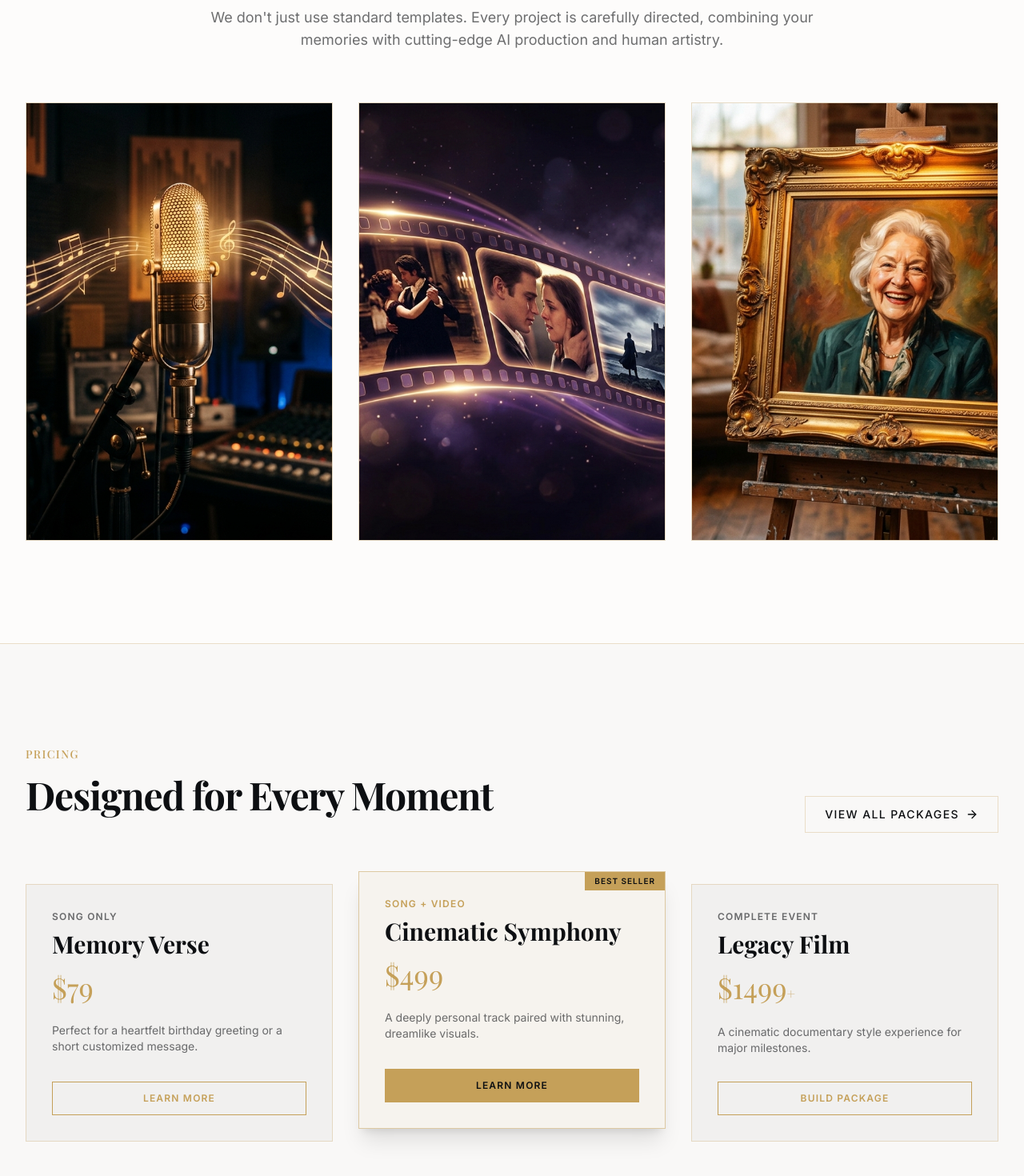
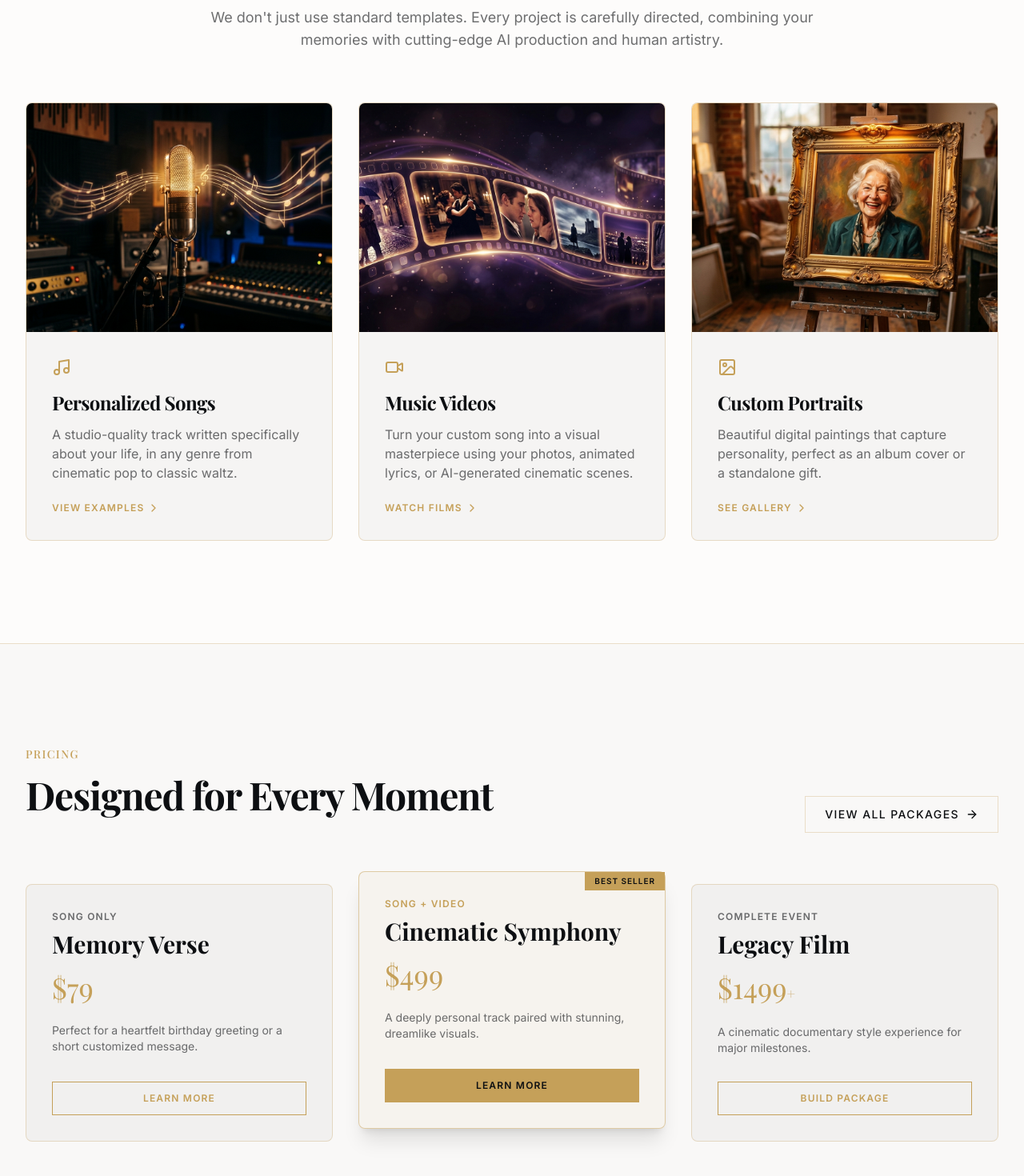
Before and after one commit to sbolotnikov/story-melody-studio, a Next.js app: page / in a window 1280 px wide. Shown: the part 1360-2830 px from the top of the page at 80% size. Built offline with nearby package versions, Linux system fonts and the light colour scheme; no server answers; a web font is replaced by a local one.

Commit message:
fix front page

```diff
--- a/app/page.tsx
+++ b/app/page.tsx
@@ -125,9 +125,9 @@ export default function Home() {
           </div>
 
           <div className="grid grid-cols-1 md:grid-cols-3 gap-8">
-            <div className="group relative border border-border bg-muted flex flex-col items-start overflow-hidden">
-              <div className="w-full aspect-4/3 overflow-hidden">
-                <Image src={songImg} alt="Personalized Song" className="w-full h-full object-cover group-hover:scale-105 transition-transform duration-700" fill />
+            <div className="group relative border border-border bg-muted rounded-lg flex flex-col items-start overflow-hidden">
+              <div className="w-full aspect-4/3 overflow-hidden relative">
+                <Image src={songImg} alt="Personalized Song" className="w-full object-cover group-hover:scale-105 transition-transform duration-700" fill />
               </div>
               <div className="p-8 w-full flex flex-col grow">
                 <Music className="w-6 h-6 mb-4 text-brand-gold" />
@@ -139,9 +139,9 @@ export default function Home() {
               </div>
             </div>
 
-            <div className="group relative border border-border bg-muted flex flex-col items-start overflow-hidden">
-              <div className="w-full aspect-4/3 overflow-hidden">
-                <Image src={videoImg} alt="Cinematic Music Videos" className="w-full h-full object-cover group-hover:scale-105 transition-transform duration-700" fill />
+            <div className="group relative border border-border rounded-lg bg-muted flex flex-col items-start overflow-hidden">
+              <div className="w-full aspect-4/3 overflow-hidden relative">
+                <Image src={videoImg} alt="Cinematic Music Videos" className="w-full object-cover group-hover:scale-105 transition-transform duration-700" fill />
               </div>
               <div className="p-8 w-full flex flex-col grow">
                 <Video className="w-6 h-6 mb-4 text-brand-gold" />
@@ -153,11 +153,11 @@ export default function Home() {
               </div>
             </div>
 
-            <div className="group relative border border-border bg-muted flex flex-col items-start overflow-hidden">
-              <div className="w-full aspect-4/3 overflow-hidden">
-                <Image src={portraitImg} alt="Custom Portraits" className="w-full h-full object-cover group-hover:scale-105 transition-transform duration-700" fill/>
+            <div className="group relative border border-border bg-muted rounded-lg flex flex-col items-start overflow-hidden">
+              <div className="w-full aspect-4/3 overflow-hidden relative">
+                <Image src={portraitImg} alt="Custom Portraits" className="w-full object-cover group-hover:scale-105 transition-transform duration-700" fill/>
               </div>
-              <div className="p-8 w-full h-full flex flex-col grow">
+              <div className="p-8 w-full flex flex-col grow">
                 <ImageIcon className="w-6 h-6 mb-4 text-brand-gold" />
                 <h3 className="text-2xl font-serif font-bold mb-3">{t('products.portrait.title')}</h3>
                 <p className="text-muted-fg mb-6 grow">{t('products.portrait.desc')}</p>
@@ -184,7 +184,7 @@ export default function Home() {
             </div>
 
             <div className="grid grid-cols-1 md:grid-cols-3 gap-8">
-              <div className="border border-border bg-muted p-8 flex flex-col relative w-full h-full">
+              <div className="border border-border rounded-lg bg-muted p-8 flex flex-col relative w-full h-full">
                 <div className="mb-2 text-muted-fg text-xs uppercase tracking-widest font-semibold">{t('pricing.pack1.type')}</div>
                 <div className="text-3xl font-serif font-bold mb-4">{t('pricing.pack1.title')}</div>
                 <div className="text-4xl font-serif text-brand-gold mb-6">$79</div>
@@ -192,7 +192,7 @@ export default function Home() {
                 <Link href="/packages" className="w-full block text-center rounded-none border border-brand-gold text-brand-gold px-4 py-3 text-xs font-semibold uppercase tracking-widest hover:bg-brand-gold hover:text-brand-dark transition-colors">{t('action.learn_more')}</Link>
               </div>
 
-              <div className="border border-brand-gold/50 bg-brand-gold/5 p-8 flex flex-col relative transform md:-translate-y-4 shadow-xl">
+              <div className="border border-brand-gold/50 rounded-lg bg-brand-gold/5 p-8 flex flex-col relative transform md:-translate-y-4 shadow-xl">
                 <div className="absolute top-0 right-0 bg-brand-gold text-brand-dark px-3 py-1 text-[10px] uppercase tracking-widest font-bold">{t('action.best_seller')}</div>
                 <div className="mb-2 text-brand-gold text-xs uppercase tracking-widest font-semibold">{t('pricing.pack2.type')}</div>
                 <div className="text-3xl font-serif font-bold mb-4">{t('pricing.pack2.title')}</div>
@@ -201,7 +201,7 @@ export default function Home() {
                 <Link href="/packages" className="w-full block text-center rounded-none bg-brand-gold border border-brand-gold text-brand-dark px-4 py-3 text-xs font-semibold uppercase tracking-widest hover:bg-transparent hover:text-brand-gold transition-colors">{t('action.learn_more')}</Link>
               </div>
 
-              <div className="border border-border bg-muted p-8 flex flex-col relative w-full h-full">
+              <div className="border border-border rounded-lg bg-muted p-8 flex flex-col relative w-full h-full">
                 <div className="mb-2 text-muted-fg text-xs uppercase tracking-widest font-semibold">{t('pricing.pack3.type')}</div>
                 <div className="text-3xl font-serif font-bold mb-4">{t('pricing.pack3.title')}</div>
                 <div className="text-4xl font-serif text-brand-gold mb-6">$1499<span className="text-lg opacity-70">+</span></div>
--- a/package.json
+++ b/package.json
@@ -6,8 +6,7 @@
     "dev": "next dev",
     "build": "next build",
     "start": "next start",
-    "lint": "eslint",
-    "postinstall": "prisma generate"
+    "lint": "eslint"
   },
   "dependencies": {
     "@next-auth/prisma-adapter": "^1.0.7",
@@ -39,4 +38,5 @@
     "tailwindcss": "^4",
     "typescript": "^5"
   }
+
 }
```
